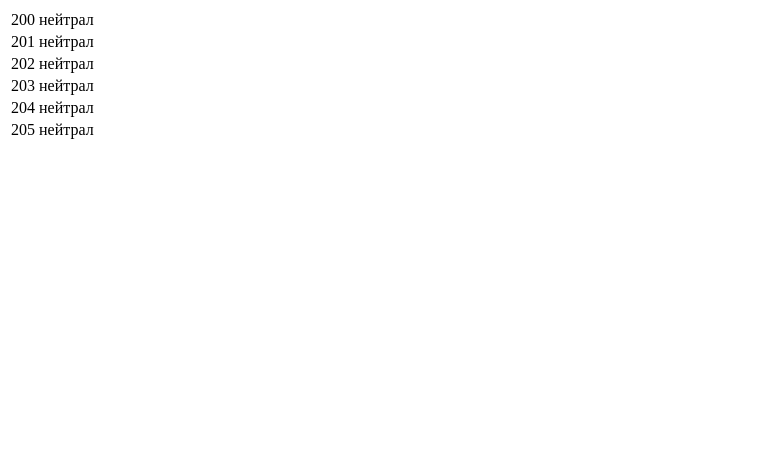
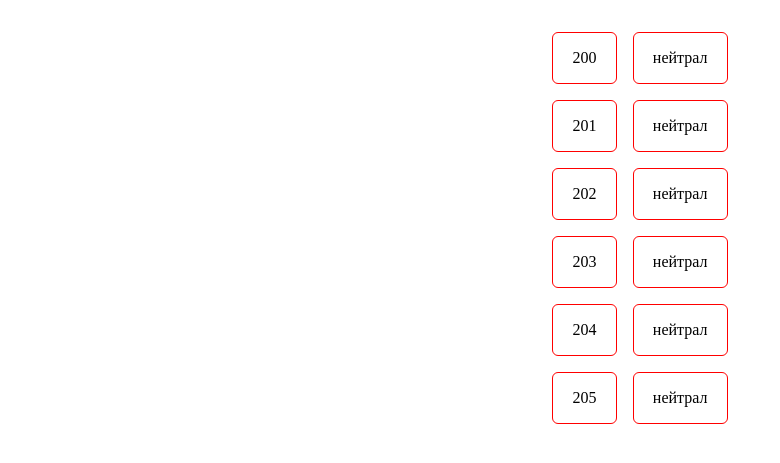
Before and after one commit to DDeadbeaTT/EGE_WEB_MAGIC, a Flask app: page / in a window 1280 px wide. Shown: the top 463 px of the page, without its empty margins (0-780 px from the left). Run offline with Flask 3, Linux system fonts and the light colour scheme; data comes from the database, SQL or seed files in the repository.

Commit message:
Alpha ver 0.1

```diff
--- /dev/null
+++ b/style.css
@@ -0,0 +1,28 @@
+.container table {
+  border-spacing: 1em;
+  margin: 1rem auto;
+}
+.container td {
+  padding: 1rem 1.2rem;
+  border-radius: 6px;
+  border: 1px solid red;
+}
+
+#border-separate:checked ~ table {
+  border-collapse: separate;
+}
+
+#border-collapse:checked ~ table {
+  border-collapse: collapse;
+}
+
+
+
+
+
+body {
+  text-align: center;
+}
+input {
+  margin-right: 20px;
+}
--- a/templates/main_page.html
+++ b/templates/main_page.html
@@ -3,8 +3,10 @@
 <head>
     <meta charset="UTF-8">
     <title>Админка</title>
+     <link rel ="stylesheet" href="style.css" >
 </head>
 <body>
+<link rel ="stylesheet" href="style.css" type = "text/css" >
     <div class = 'container'>
         <table>
             {% for row in all %}
```
